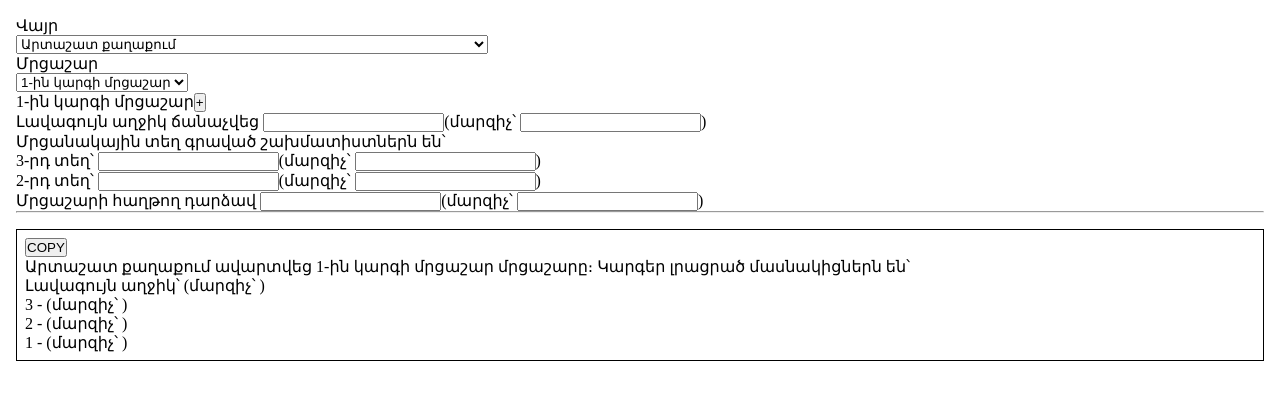
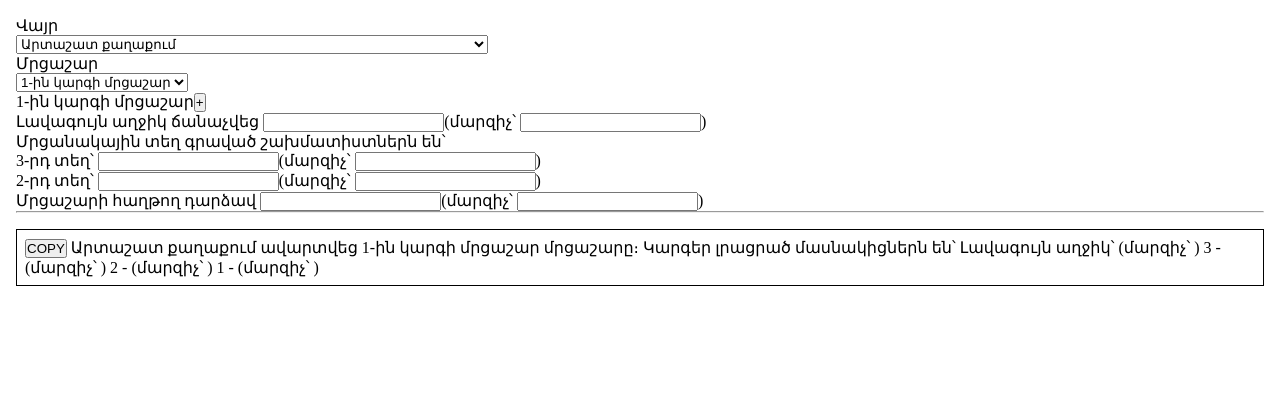
Before and after one commit to Ararat-chess-federation/news-generator, a React (Vite) app: page / in a window 1280 px wide. Shown: the top 400 px of the page. Built offline with nearby package versions, Linux system fonts and the light colour scheme.

Commit message:
feat: add COPY functional

```diff
--- a/src/components/finalText/FinalText.tsx
+++ b/src/components/finalText/FinalText.tsx
@@ -14,42 +14,29 @@ export default function FinalText({
   players,
   prizes,
 }: IFinalTextProps) {
+  const generateText = () => {
+    return `
+      ${selectedPlace} ավարտվեց ${selectedTournament} մրցաշարը։ Կարգեր լրացրած
+      մասնակիցներն են՝ \n
+      ${players.map((el) => `${el.player}, մարզիչ՝ ${el.trainer}`).join("\n")}
+
+      Լավագույն աղջիկ՝ ${prizes.girl.player} (մարզիչ՝ ${prizes.girl.trainer})\n
+      3 - ${prizes.third.player} (մարզիչ՝ ${prizes.third.trainer})\n
+      2 - ${prizes.second.player} (մարզիչ՝ ${prizes.second.trainer})\n
+      1 - ${prizes.first.player} (մարզիչ՝ ${prizes.first.trainer})\n
+    `;
+  };
+
   return (
     <div className="final_container">
       <button
         onClick={() => {
-          navigator.clipboard.writeText("text");
+          navigator.clipboard.writeText(generateText());
         }}
       >
         COPY
       </button>
-      <div>
-        {selectedPlace} ավարտվեց {selectedTournament} մրցաշարը։ Կարգեր լրացրած
-        մասնակիցներն են՝
-        {players.map(
-          (el, idx) =>
-            el.player && (
-              <div key={idx}>
-                {" "}
-                <span>{el.player}</span>, մարզիչ՝ <span>{el.trainer}</span>{" "}
-              </div>
-            )
-        )}
-      </div>
-      <div>
-        <p>
-          Լավագույն աղջիկ՝ {prizes.girl.player} (մարզիչ՝ {prizes.girl.trainer})
-        </p>
-        <p>
-          3 - {prizes.third.player} (մարզիչ՝ {prizes.third.trainer})
-        </p>
-        <p>
-          2 - {prizes.second.player} (մարզիչ՝ {prizes.second.trainer})
-        </p>
-        <p>
-          1 - {prizes.first.player} (մարզիչ՝ {prizes.first.trainer})
-        </p>
-      </div>
+      {generateText()}
     </div>
   );
 }
```
